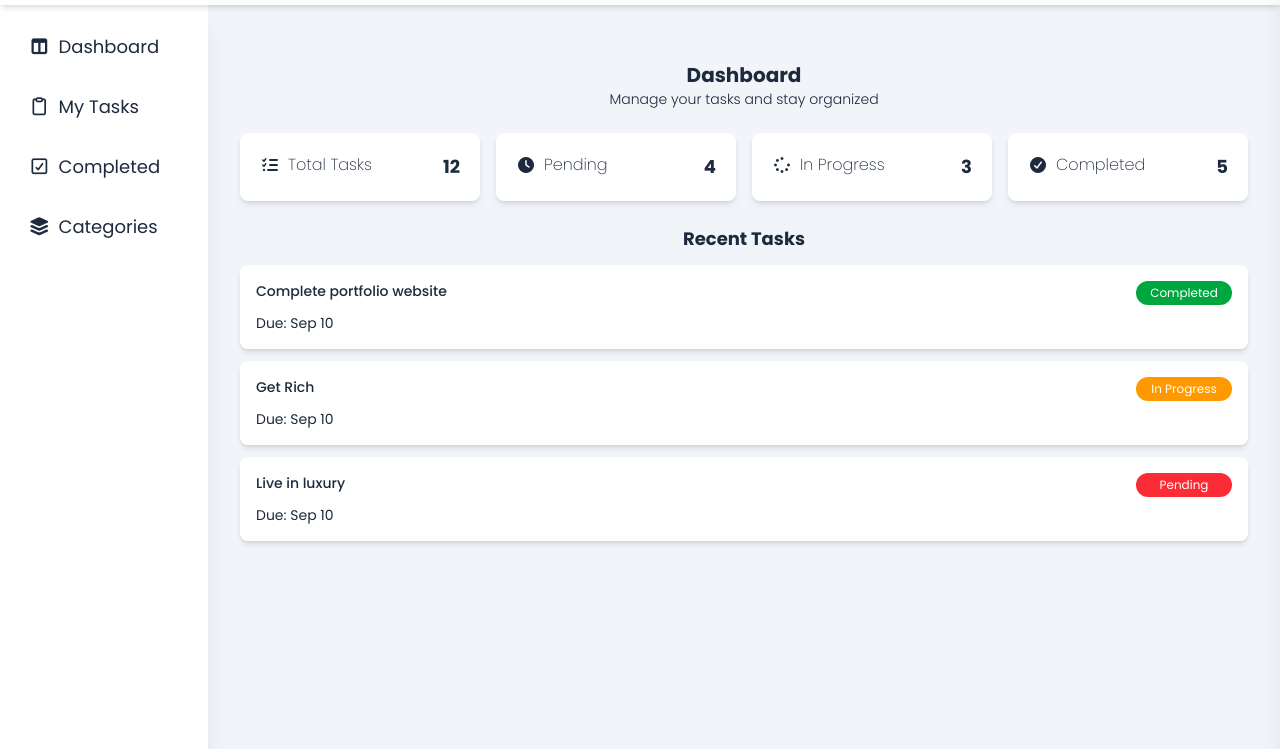
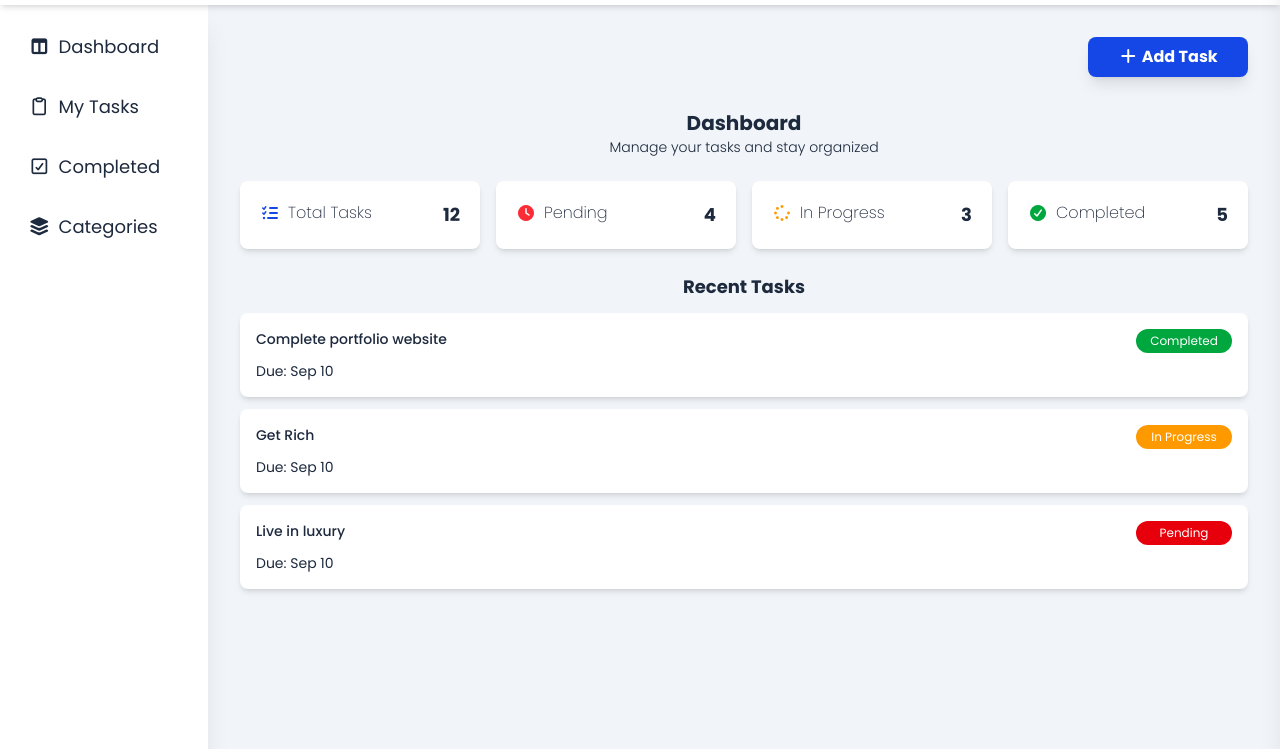
Before and after one commit to ArpithRaj622/Task-Manager, a website: page index.html in a window 1280 px wide. Shown: the part 51-800 px from the top of the page. Drawn offline with Linux system fonts and the light colour scheme.

Commit message:
Add task button

```diff
--- a/index.html
+++ b/index.html
@@ -73,6 +73,14 @@
 
     <!-- main content -->
     <main class="main-content">
+        <!-- add task -->
+        <div class="add-task">
+            <button>
+                <i class="fa-solid fa-plus"></i>
+                Add Task
+            </button>
+        </div>
+
         <div class="dashboard-content">
             <!-- dashboard heading -->
             <div class="dashboard-heading">
@@ -84,28 +92,28 @@
             <div class="summary-cards-container">
                 <div class="summary-card">
                     <div class="card-icon-label">
-                        <i class="fa-solid fa-list-check"></i>
+                        <i class="fa-solid fa-list-check text-blue-700"></i>
                         <p class="card-label">Total Tasks</p>
                     </div>
                     <p class="card-value">12</p>
                 </div>
                 <div class="summary-card">
                     <div class="card-icon-label">
-                        <i class="fa-solid fa-clock"></i>
+                        <i class="fa-solid fa-clock text-red-500"></i>
                         <p class="card-label">Pending</p>
                     </div>
                     <p class="card-value">4</p>
                 </div>
                 <div class="summary-card">
                     <div class="card-icon-label">
-                        <i class="fa-solid fa-spinner"></i>
+                        <i class="fa-solid fa-spinner text-amber-500"></i>
                         <p class="card-label">In Progress</p>
                     </div>
                     <p class="card-value">3</p>
                 </div>
                 <div class="summary-card">
                     <div class="card-icon-label">
-                        <i class="fa-solid fa-circle-check"></i>
+                        <i class="fa-solid fa-circle-check text-green-600"></i>
                         <p class="card-label">Completed</p>
                     </div>
                     <p class="card-value">5</p>
@@ -134,7 +142,7 @@
                 <div class="recent-task-card">
                     <div class="card-title-status">
                         <p class="title">Live in luxury</p>
-                        <p class="status bg-red-500">Pending</p>
+                        <p class="status bg-red-600">Pending</p>
                     </div>
                     <p class="due-date">Due: Sep 10</p>
                 </div>
--- a/src/input.css
+++ b/src/input.css
@@ -71,6 +71,14 @@ aside {
     @apply p-4 md:p-8 lg:ml-52;
 }
 
+.add-task {
+    @apply container max-w-7xl mx-auto md:text-right mb-8;
+}
+
+.add-task button {
+    @apply w-full md:w-40 p-2 bg-blue-700 text-white font-bold rounded-lg shadow-lg cursor-pointer hover:bg-blue-600 hover:-translate-y-1 transition-all duration-300 ease-in-out;
+}
+
 .dashboard-content {
     @apply container max-w-7xl mx-auto;
 }
```
Also changed, not shown: dist/output.css.
